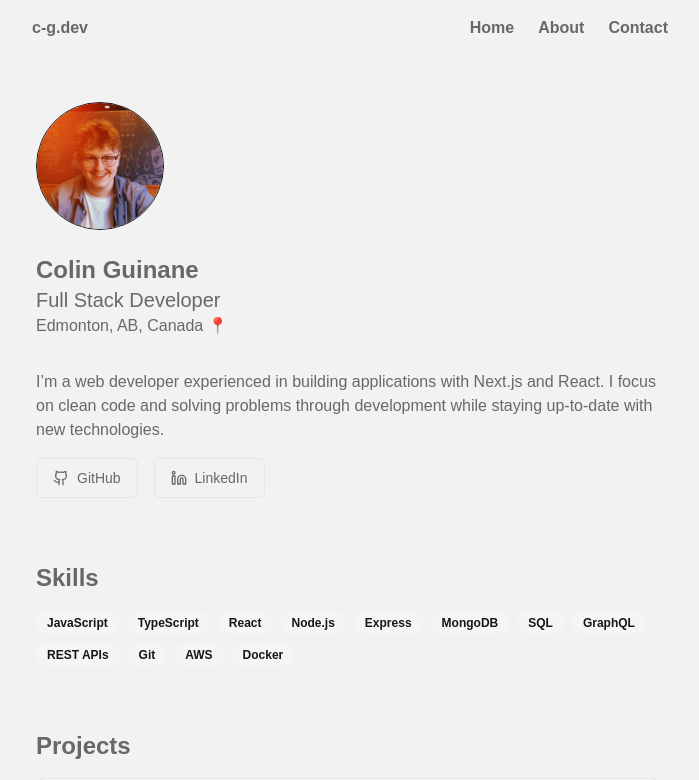
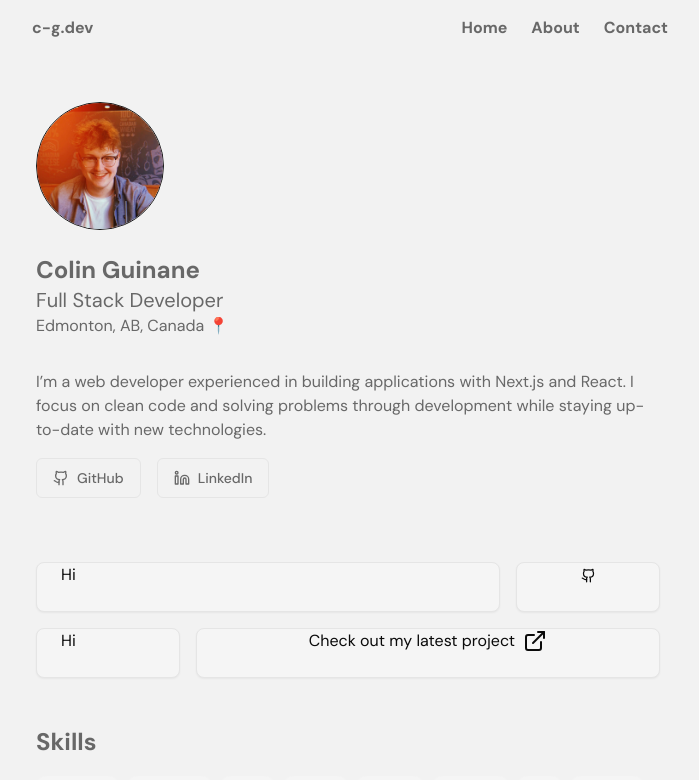
Before and after one commit to colinguinane1/portfolio, a Next.js app: page / in a window 1280 px wide. Shown: the top 780 px of the page, without its empty margins (292-991 px from the left). Built offline with nearby package versions, Linux system fonts and the light colour scheme.

Commit message:
gento grid progress

```diff
--- a/app/globals.css
+++ b/app/globals.css
@@ -2,8 +2,10 @@
 @tailwind components;
 @tailwind utilities;
 
+@import url('https://fonts.googleapis.com/css2?family=DM+Sans:ital,opsz,wght@0,9..40,100..1000;1,9..40,100..1000&display=swap');
+
 body {
-  font-family: Arial, Helvetica, sans-serif;
+  font-family: DM+sans-serif, Helvetica, sans-serif;
 
 }
 
--- a/app/page.tsx
+++ b/app/page.tsx
@@ -4,14 +4,14 @@ import Skills from "@/components/skills";
 import Projects from "@/components/projects";
 import Contact from "@/components/contact";
 import Footer from "@/components/footer";
-// import BentoGrid from "@/components/bentgrid";
+import BentoGrid from "@/components/bento-grid";
 
 export default function EnhancedPortfolioComponent() {
   return (
     <div className={`min-h-screen bg-background text-foreground`}>
       <main className="container mx-auto px-6 py-8">
         <Hero />
-        {/* <BentoGrid /> */}
+        <BentoGrid />
         <Skills />
 
         <Projects />
--- a/components/bento-grid.tsx
+++ b/components/bento-grid.tsx
@@ -1,64 +1,30 @@
 import { motion } from "framer-motion";
+import { Button } from "./ui/button";
+import { Card, CardContent } from "./ui/card";
+import FadeInSection from "./FadeInView";
+import { ExternalLink, Github, Link2Off } from "lucide-react";
 
 export default function BentoGrid() {
   return (
-    <section className="bento-grid-container mb-16">
-      <motion.div
-        className="grid grid-cols-2 gap-4 grid-rows-2 auto-rows-[150px]"
-        initial="hidden"
-        animate="visible"
-        variants={{
-          visible: {
-            transition: {
-              staggerChildren: 0.1,
-            },
-          },
-        }}
-      >
-        {/* Box 1: Spans 2 columns */}
-        <motion.div
-          className="bg-red-400 row-span-1 col-span-1 rounded-lg flex items-center justify-center shadow-lg"
-          variants={{
-            hidden: { opacity: 0, y: 20 },
-            visible: { opacity: 1, y: 0 },
-          }}
-        >
-          <h3 className="text-white font-bold text-lg">Box 1</h3>
-        </motion.div>
-
-        {/* Box 2: Regular size */}
-        <motion.div
-          className="bg-blue-400 row-span-2 col-span-1 rounded-lg flex items-center justify-center shadow-lg"
-          variants={{
-            hidden: { opacity: 0, y: 20 },
-            visible: { opacity: 1, y: 0 },
-          }}
-        >
-          <h3 className="text-white font-bold text-lg">Box 2</h3>
-        </motion.div>
-
-        {/* Box 3: Regular size */}
-        <motion.div
-          className="bg-green-400 row-span-1 col-span-1 rounded-lg flex items-center justify-center shadow-lg"
-          variants={{
-            hidden: { opacity: 0, y: 20 },
-            visible: { opacity: 1, y: 0 },
-          }}
-        >
-          <h3 className="text-white font-bold text-lg">Box 3</h3>
-        </motion.div>
-
-        {/* Box 4: Spans 2 columns */}
-        <motion.div
-          className="bg-purple-400 row-span-1 col-span-2 rounded-lg flex items-center justify-center shadow-lg"
-          variants={{
-            hidden: { opacity: 0, y: 20 },
-            visible: { opacity: 1, y: 0 },
-          }}
-        >
-          <h3 className="text-white font-bold text-lg">Box 4</h3>
-        </motion.div>
-      </motion.div>
-    </section>
+    <FadeInSection>
+      <div className="grid grid-cols-4 mb-12 gap-4">
+        <Card className="col-span-3">
+          <CardContent>Hi</CardContent>
+        </Card>
+        <Card className="grid place-content-center h-full w-full">
+          <CardContent className="flex items-center gap-1 justify-center">
+            <Github size={15} />
+          </CardContent>
+        </Card>
+        <Card>
+          <CardContent>Hi</CardContent>
+        </Card>
+        <Card className="col-span-3 flex items-center justify-center">
+          <CardContent className="flex items-center justify-center gap-2">
+            Check out my latest project <ExternalLink />
+          </CardContent>
+        </Card>
+      </div>
+    </FadeInSection>
   );
 }
```
